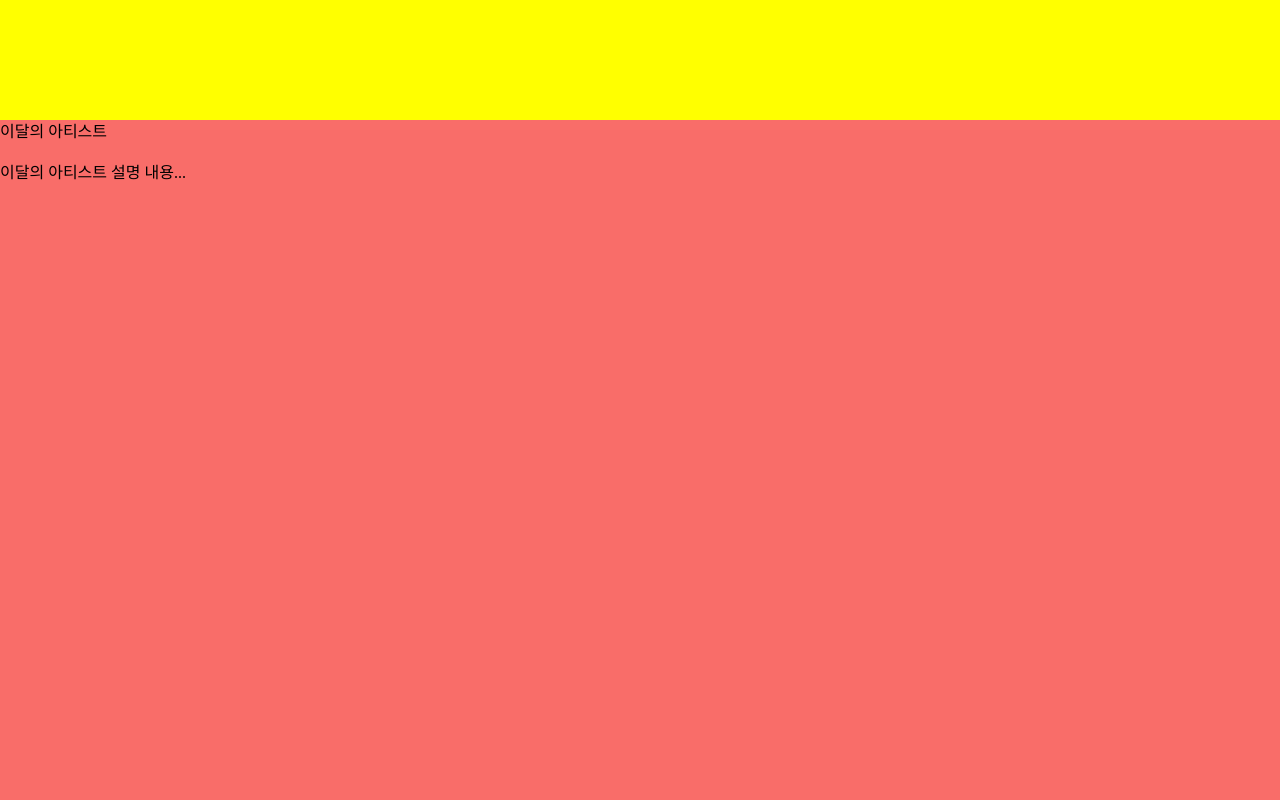
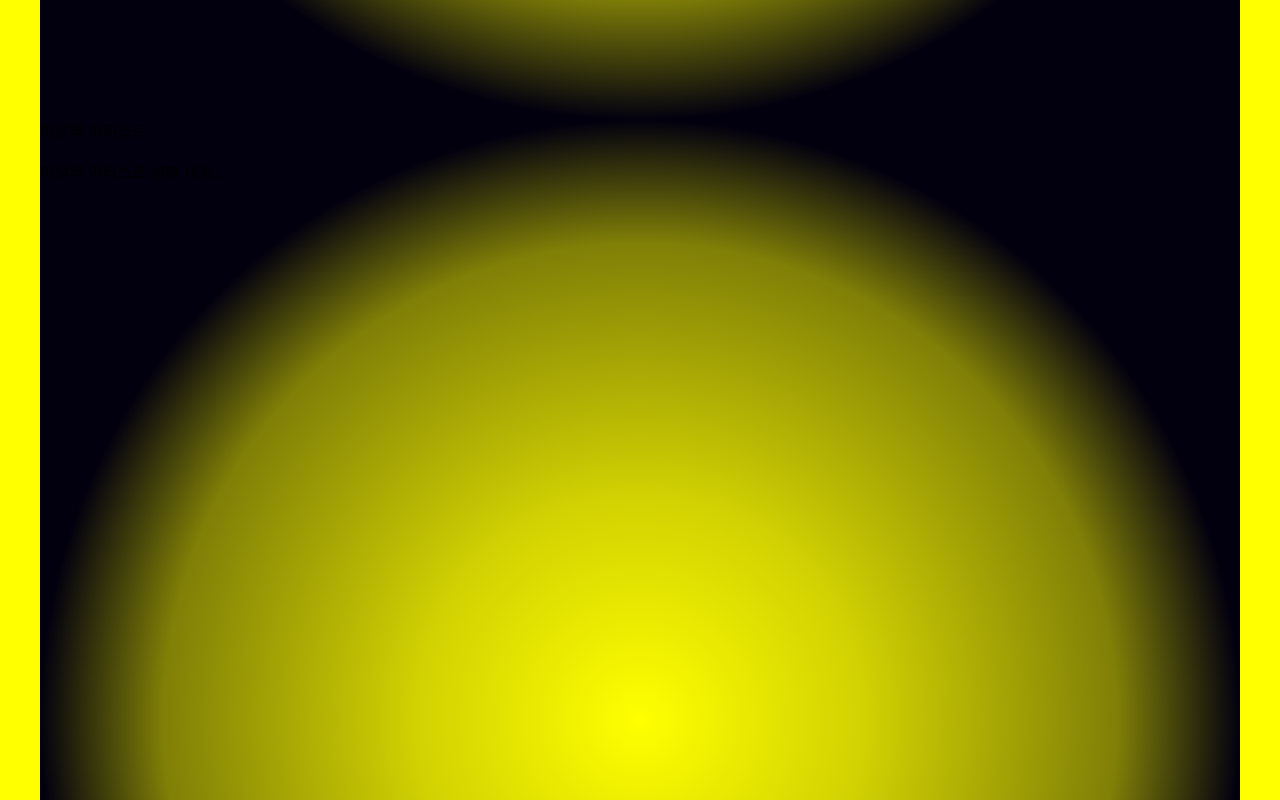
Before and after one commit to Codeit-Sprint-6-Part-2-Team-9/frontend, a React (Vite) app: page / in a window 1280 px wide. Shown: the part 2160-2960 px from the top of the page. Built offline with nearby package versions, Linux system fonts and the light colour scheme.

Commit message:
feat: 배경 그라디언트 추가

```diff
--- a/src/pages/home-page/Container.module.css
+++ b/src/pages/home-page/Container.module.css
@@ -2,6 +2,7 @@
   max-width: 375px;
   height: 3248px;
   margin: 0 auto;
+  overflow: hidden;
 }
 
 @media (min-width: 700px) {
--- a/src/pages/home-page/HomePage.jsx
+++ b/src/pages/home-page/HomePage.jsx
@@ -41,19 +41,22 @@ const HomePage = () => {
 
       <section className={classes.description}>
         <div className={classes.descriptionSection}>
+          <div className={classes.backgroundGradient}>
             <div>후원하기</div>
             <p>후원하기 설명 내용...</p>
           </div>
-        <div
-          className={classes.descriptionSection}
-          style={{ background: theme.colors.brand[0] }}
-        >
+        </div>
+        <div className={classes.descriptionSection}>
+          <div className={classes.backgroundGradient}>
             <div>이달의 아티스트</div>
             <p>이달의 아티스트 설명 내용...</p>
           </div>
+        </div>
         <div className={classes.descriptionSection}>
+          <div className={classes.backgroundGradient}>
             <div>나만의 아티스트</div>
             <p>나만의 아티스트 설명 내용...</p>
+          </div>
         </div>
       </section>
     </Container>
--- a/src/pages/home-page/HomePage.module.css
+++ b/src/pages/home-page/HomePage.module.css
@@ -1,8 +1,8 @@
 .intro {
   position: relative;
-  top: 0;
   width: 100%;
   height: 812px;
+  top: 0;
 }
 
 @media (min-width: 768px) {
@@ -72,7 +72,7 @@
   .introImgWrap {
     width: 713.98px;
     height: 598.2px;
-    margin-top: -150px;
+    margin-top: -120px;
   }
 }
 
@@ -157,7 +157,6 @@
 .description {
   width: 100%;
   height: 2436px;
-  background-color: blue;
 }
 
 @media (min-width: 768px) {
@@ -172,23 +171,45 @@
   }
 }
 
+.backgroundGradient {
+  position: relative;
+  width: 744px;
+  height: 744px;
+  margin: 13px -184px;
+  background: radial-gradient(
+    50% 50% at 50% 50%,
+    rgba(2, 0, 14, 0) 0%,
+    rgba(2, 0, 14, 0.180099) 37.5%,
+    rgba(2, 0, 14, 0.5) 79.5%,
+    #02000e 100%
+  );
+}
+
+@media (min-width: 768px) {
+  .backgroundGradient {
+    margin: 0 auto;
+  }
+}
+
+@media (min-width: 1280px) {
+  .backgroundGradient {
+    width: 1200px;
+    height: 1200px;
+  }
+}
+
 .descriptionSection {
+  position: relative;
   width: 100%;
   height: 812px;
-  background-color: yellow;
   opacity: 0px;
+  background: pink;
 }
 
 @media (min-width: 768px) {
   .descriptionSection {
     height: 744px;
-    background: radial-gradient(
-      50% 50% at 50% 50%,
-      rgba(2, 0, 14, 0) 0%,
-      rgba(2, 0, 14, 0.180099) 37.5%,
-      rgba(2, 0, 14, 0.5) 79.5%,
-      #02000e 100%
-    );
+    background: green;
   }
 }
 
```
Lines whose indentation alone changed are shown as unchanged.
